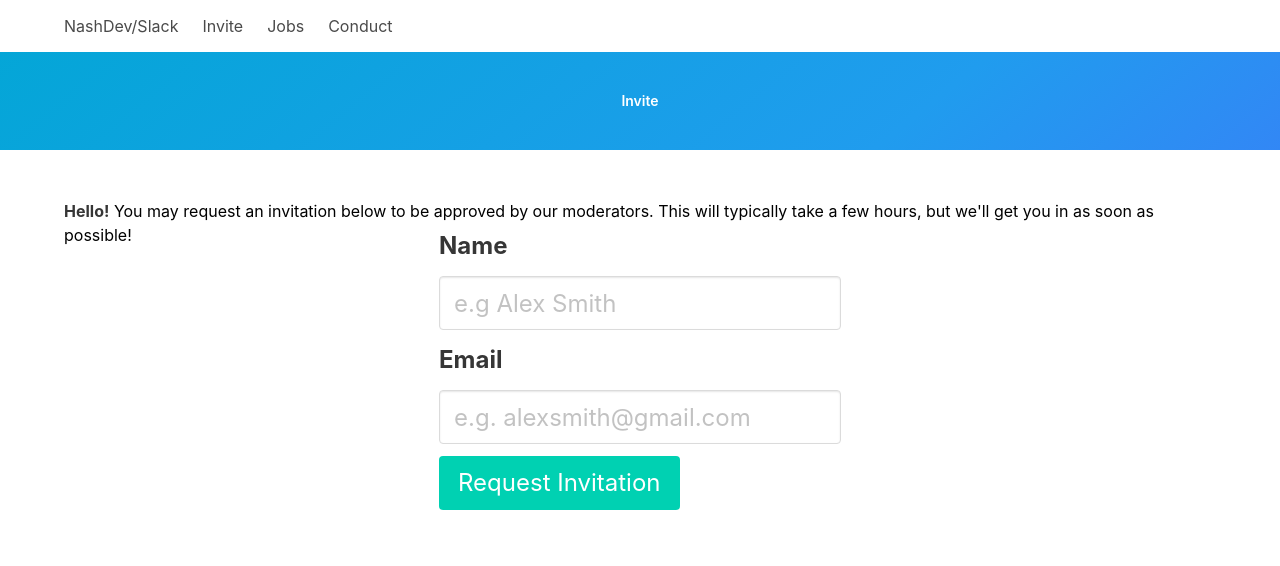
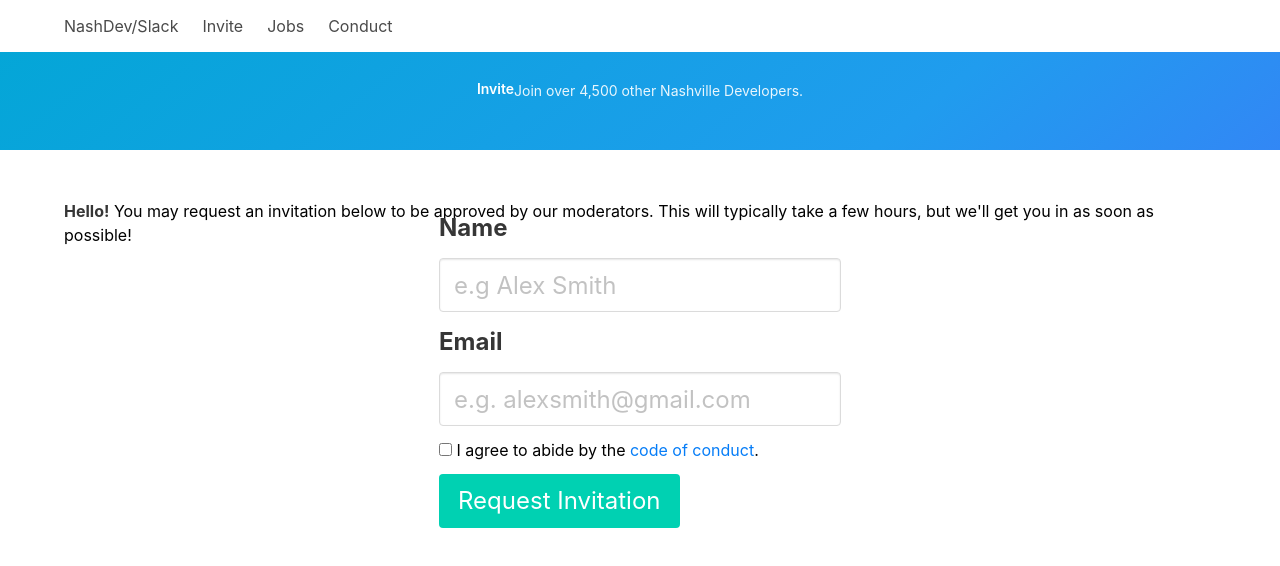
Before and after one commit to nashdev/invite, a Next.js app: page / in a window 1280 px wide. Shown: the top 566 px of the page. Built offline with nearby package versions, Linux system fonts and the light colour scheme.

Commit message:
feat: require coc to be agreed to

```diff
--- a/pages/index.js
+++ b/pages/index.js
@@ -8,6 +8,7 @@ import Hero from "../components/hero";
 function InvitePage() {
   const emailEl = useRef(null);
   const nameEl = useRef(null);
+  const cocEl = useRef(null);
   const [flash, setFlash] = useState({
     title: null,
     message: null,
@@ -19,6 +20,16 @@ function InvitePage() {
 
     const email = emailEl.current.value;
     const name = nameEl.current.value;
+    const coc = cocEl.current.checked;
+
+    if (
+      !coc &&
+      !confirm(
+        "You must abide by the code of conduct to continue. Do you agree?"
+      )
+    ) {
+      return;
+    }
 
     try {
       setFlash({
@@ -34,7 +45,8 @@ function InvitePage() {
         },
         body: JSON.stringify({
           name,
-          email
+          email,
+          coc
         })
       });
 
@@ -71,7 +83,11 @@ function InvitePage() {
       </Head>
 
       <Header />
-      <Hero title="Invite" flash={flash} />
+      <Hero
+        title="Invite"
+        subtitle="Join over 4,500 other Nashville Developers."
+        flash={flash}
+      />
 
       <main>
         <section className="section">
@@ -117,6 +133,20 @@ function InvitePage() {
                   />
                 </div>
               </div>
+
+              <div className="field">
+                <div className="control">
+                  <label className="checkbox">
+                    <input type="checkbox" name="coc" id="coc" ref={cocEl} /> I
+                    agree to abide by the{" "}
+                    <a href="/conduct" target="_blank">
+                      code of conduct
+                    </a>
+                    .
+                  </label>
+                </div>
+              </div>
+
               <div className="control">
                 <button
                   className="button is-primary is-large"
```
